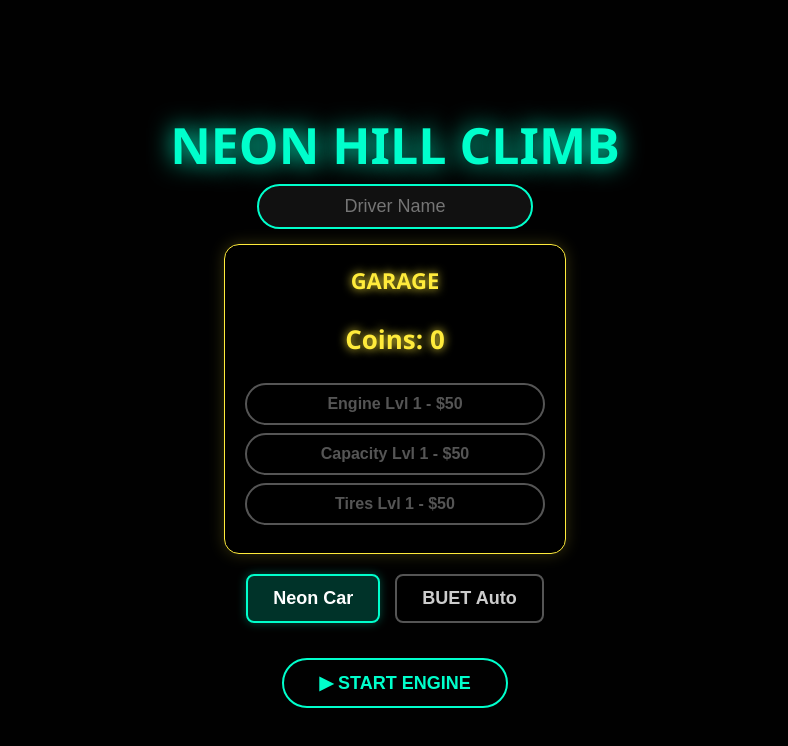
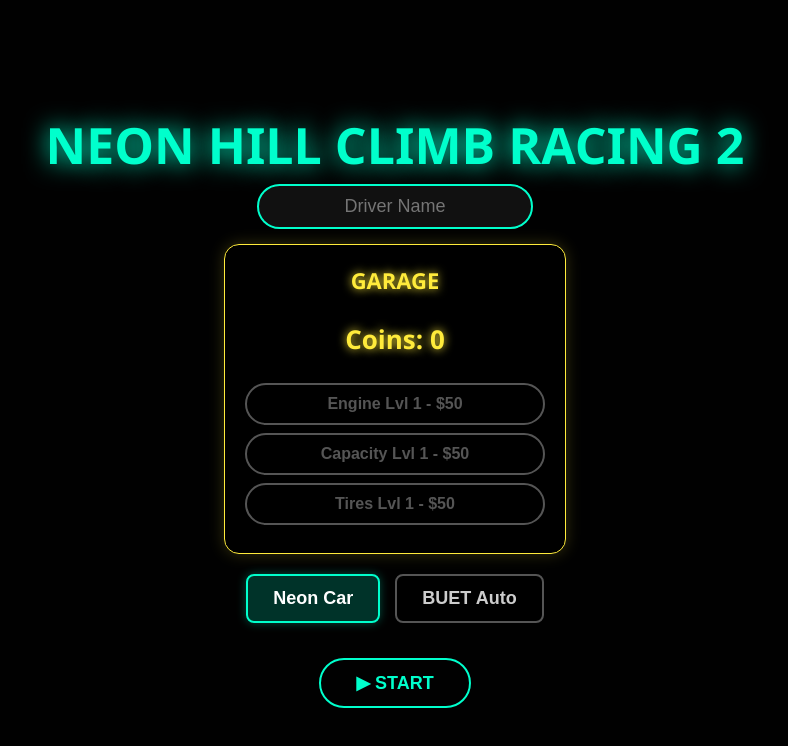
Before and after one commit to Arafat178/Neon-Hill-Climb-Racing-2, a plain HTML site: page index.html in a window 1280 px wide. Shown: the whole page, without its empty margins (245-1033 px from the left). Drawn offline with Linux system fonts and the light colour scheme.

Commit message:
Update game title and start button text

```diff
--- a/index.html
+++ b/index.html
@@ -64,7 +64,7 @@
 <body>
 
     <div id="startScreen" class="overlay-screen">
-        <h1>Neon Hill Climb</h1>
+        <h1>Neon Hill Climb Racing 2</h1>
         <input type="text" id="playerName" placeholder="Driver Name" autocomplete="off" maxlength="12">
 
         <div id="garage">
@@ -80,7 +80,7 @@
             <button class="veh-btn" id="selAuto" onclick="window.selectVehicle('auto')">BUET Auto</button>
         </div>
 
-        <button onclick="window.initGame()">▶ START ENGINE</button>
+        <button onclick="window.initGame()">▶ START </button>
     </div>
 
     <div id="ui">
```
